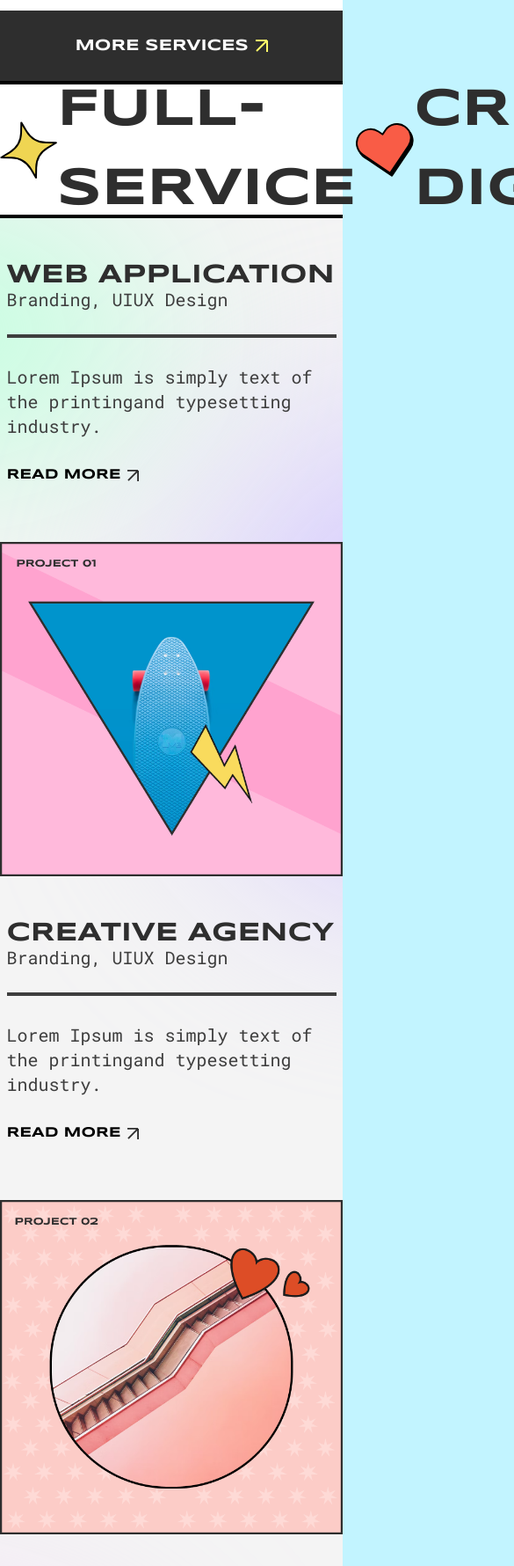
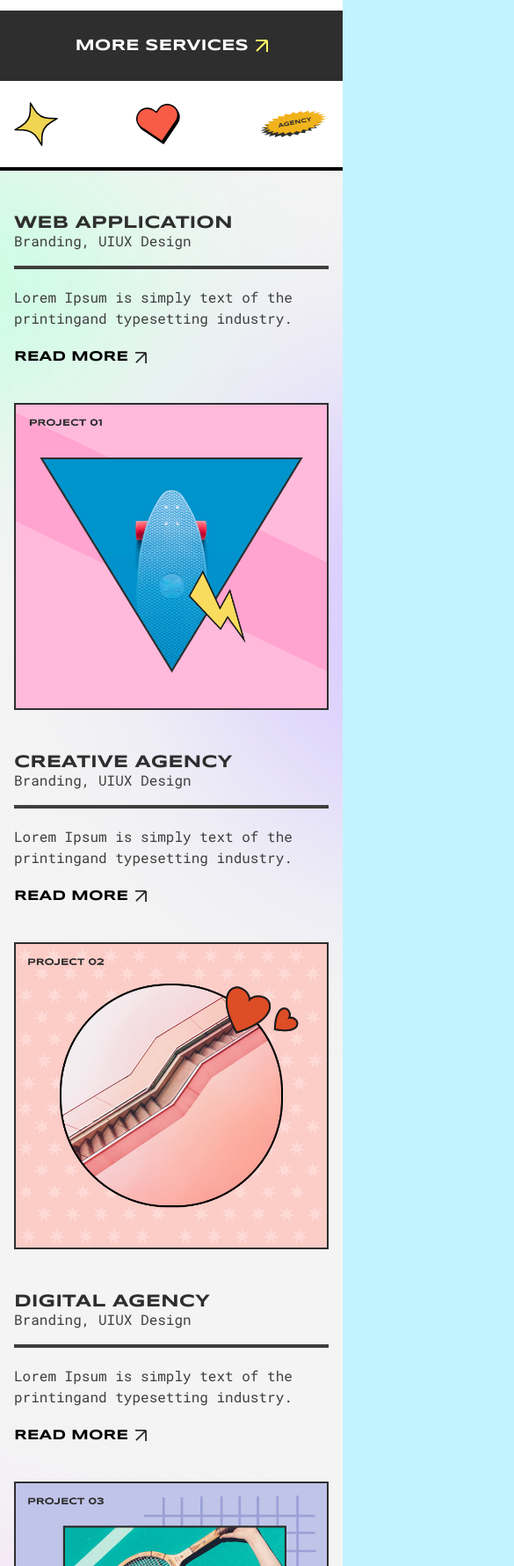
Before and after one commit to puturangga21/tailwindcss-slicing-3, a website: page index.html in a window 390 px wide. Shown: the part 2220-4000 px from the top of the page at 88% size, 585 px wide, since content can reach past the window. Drawn offline with nearby package versions, Linux system fonts and the light colour scheme.

Commit message:
fix mobile

```diff
--- a/index.html
+++ b/index.html
@@ -215,18 +215,22 @@
       <section>
          <!-- LABEL -->
          <div
-            class="flex h-[156px] w-full items-center justify-between border-t-4 border-b-4 bg-natural-white"
+            class="flex w-full items-center justify-between gap-2 border-b-4 bg-natural-white px-4 py-6 lg:h-[156px] lg:border-t-4"
             id="work">
-            <img src="src/img/shape-star.svg" alt="Shape" />
-            <h1 class="text-[60px] font-extrabold uppercase text-primary-dark">full-service</h1>
-            <img src="src/img/shape-heart.svg" alt="Shape" />
-            <h1 class="text-[60px] font-extrabold uppercase text-primary-dark">creative digital</h1>
-            <img src="src/img/shape-agency.svg" alt="Shape" />
+            <img src="src/img/shape-star.svg" alt="Shape" class="w-[50px] lg:w-[64px]" />
+            <h1 class="hidden text-[14px] font-extrabold uppercase text-primary-dark lg:flex lg:text-[60px]">
+               full-service
+            </h1>
+            <img src="src/img/shape-heart.svg" alt="Shape" class="w-[50px] lg:w-[64px]" />
+            <h1 class="hidden text-[14px] font-extrabold uppercase text-primary-dark lg:flex lg:text-[60px]">
+               creative digital
+            </h1>
+            <img src="src/img/shape-agency.svg" alt="Shape" class="w-[80px] lg:w-[230px]" />
          </div>
          <!-- LABEL -->
 
          <div class="container">
-            <div class="flex justify-between border-b-4 bg-[#F4F4F4] relative">
+            <div class="relative flex justify-between border-b-4 bg-[#F4F4F4]">
                <div class="absolute">
                   <img src="src/img/bg-gradient1.svg" alt="Background" />
                </div>
@@ -237,21 +241,25 @@
                   <img src="src/img/bg-gradient3.svg" alt="Background" />
                </div>
 
-               <div class="hidden w-[100px] items-center justify-center lg:flex lg:border-r-4 lg:border-l-4 z-50">
+               <div class="z-50 hidden w-[100px] items-center justify-center lg:flex lg:border-r-4 lg:border-l-4">
                   <h1 class="custom-text text-xl uppercase">Some of our finest work</h1>
                </div>
 
-               <div class="mt-[50px] z-50">
-                  <div class="flex w-full flex-wrap items-center justify-center gap-16">
+               <div class="z-50 mt-[50px] px-4 lg:px-0">
+                  <div class="flex w-full flex-wrap items-center justify-center gap-10 lg:gap-16">
                      <div class="self-start">
-                        <h1 class="text-[30px] uppercase leading-none text-primary-dark">web application</h1>
-                        <p class="mt-[2px] mb-[30px] font-robot text-xl leading-none text-natural-dark">
+                        <h1 class="text-[20px] uppercase leading-none text-primary-dark lg:text-[30px]">
+                           web application
+                        </h1>
+                        <p
+                           class="mt-[2px] mb-[20px] font-robot text-[16px] leading-none text-natural-dark lg:mb-[30px]">
                            Branding, UIUX Design
                         </p>
-                        <p class="w-[375px] border-t-4 pt-[30px] font-robot text-xl text-natural-dark">
+                        <p
+                           class="border-t-4 pt-[20px] font-robot text-[16px] text-natural-dark lg:w-[374px] lg:pt-[30px] lg:text-xl">
                            Lorem Ipsum is simply text of the printingand typesetting industry.
                         </p>
-                        <p class="mt-[30px] flex items-center gap-2 uppercase">
+                        <p class="mt-[20px] flex items-center gap-2 uppercase lg:mt-[30px]">
                            Read More <img src="src/img/arrow.svg" alt="Icon" class="w-[13px]" />
                         </p>
                      </div>
@@ -261,16 +269,18 @@
                      </div>
                   </div>
 
-                  <div class="mt-[50px] flex w-full flex-wrap items-center justify-center gap-16">
+                  <div class="flex w-full flex-wrap items-center justify-center gap-10 lg:gap-16 mt-[50px]">
                      <div class="self-start">
-                        <h1 class="text-[30px] uppercase leading-none text-primary-dark">creative agency</h1>
-                        <p class="mt-[2px] mb-[30px] font-robot text-xl leading-none text-natural-dark">
+                        <h1 class="text-[20px] uppercase leading-none text-primary-dark lg:text-[30px]">
+                           creative agency
+                        </h1>
+                        <p class="mt-[2px] mb-[20px] font-robot text-[16px] leading-none text-natural-dark lg:mb-[30px]">
                            Branding, UIUX Design
                         </p>
-                        <p class="w-[375px] border-t-4 pt-[30px] font-robot text-xl text-natural-dark">
+                        <p class="border-t-4 pt-[20px] font-robot text-[16px] text-natural-dark lg:w-[374px] lg:pt-[30px] lg:text-xl">
                            Lorem Ipsum is simply text of the printingand typesetting industry.
                         </p>
-                        <p class="mt-[30px] flex items-center gap-2 uppercase">
+                        <p class="mt-[20px] flex items-center gap-2 uppercase lg:mt-[30px]">
                            Read More <img src="src/img/arrow.svg" alt="Icon" class="w-[13px]" />
                         </p>
                      </div>
@@ -280,16 +290,16 @@
                      </div>
                   </div>
 
-                  <div class="mt-[50px] flex w-full flex-wrap items-center justify-center gap-16">
+                  <div class="flex w-full flex-wrap items-center justify-center gap-10 lg:gap-16 mt-[50px]">
                      <div class="self-start">
-                        <h1 class="text-[30px] uppercase leading-none text-primary-dark">digital agency</h1>
-                        <p class="mt-[2px] mb-[30px] font-robot text-xl leading-none text-natural-dark">
+                        <h1 class="text-[20px] uppercase leading-none text-primary-dark lg:text-[30px]">digital agency</h1>
+                        <p class="mt-[2px] mb-[20px] font-robot text-[16px] leading-none text-natural-dark lg:mb-[30px]">
                            Branding, UIUX Design
                         </p>
-                        <p class="w-[375px] border-t-4 pt-[30px] font-robot text-xl text-natural-dark">
+                        <p class="border-t-4 pt-[20px] font-robot text-[16px] text-natural-dark lg:w-[374px] lg:pt-[30px] lg:text-xl">
                            Lorem Ipsum is simply text of the printingand typesetting industry.
                         </p>
-                        <p class="mt-[30px] flex items-center gap-2 uppercase">
+                        <p class="mt-[20px] flex items-center gap-2 uppercase lg:mt-[30px]">
                            Read More <img src="src/img/arrow.svg" alt="Icon" class="w-[13px]" />
                         </p>
                      </div>
@@ -299,16 +309,16 @@
                      </div>
                   </div>
 
-                  <div class="mt-[50px] flex w-full flex-wrap items-center justify-center gap-16">
+                  <div class="flex w-full flex-wrap items-center justify-center gap-10 lg:gap-16 mt-[50px]">
                      <div class="self-start">
-                        <h1 class="text-[30px] uppercase leading-none text-primary-dark">text portofolio</h1>
-                        <p class="mt-[2px] mb-[30px] font-robot text-xl leading-none text-natural-dark">
+                        <h1 class="text-[20px] uppercase leading-none text-primary-dark lg:text-[30px]">text portofolio</h1>
+                        <p class="mt-[2px] mb-[20px] font-robot text-[16px] leading-none text-natural-dark lg:mb-[30px]">
                            Branding, UIUX Design
                         </p>
-                        <p class="w-[375px] border-t-4 pt-[30px] font-robot text-xl text-natural-dark">
+                        <p class="border-t-4 pt-[20px] font-robot text-[16px] text-natural-dark lg:w-[374px] lg:pt-[30px] lg:text-xl">
                            Lorem Ipsum is simply text of the printingand typesetting industry.
                         </p>
-                        <p class="mt-[30px] flex items-center gap-2 uppercase">
+                        <p class="mt-[20px] flex items-center gap-2 uppercase lg:mt-[30px]">
                            Read More <img src="src/img/arrow.svg" alt="Icon" class="w-[13px]" />
                         </p>
                      </div>
@@ -319,11 +329,11 @@
                   </div>
 
                   <div class="flex items-center justify-center">
-                     <img src="src/img/get-started.svg" alt="Button" class="mt-[88px] mb-[142px]" />
+                     <img src="src/img/get-started.svg" alt="Button" class="mt-[66px] lg:mt-[88px] mb-[100px] lg:mb-[142px] w-[220px]" />
                   </div>
                </div>
 
-               <div class="hidden w-[103px] lg:flex lg:border-l-4 lg:border-r-4 z-50"></div>
+               <div class="z-50 hidden w-[103px] lg:flex lg:border-l-4 lg:border-r-4"></div>
             </div>
          </div>
       </section>
```
Also changed, not shown: src/css/output.css.
